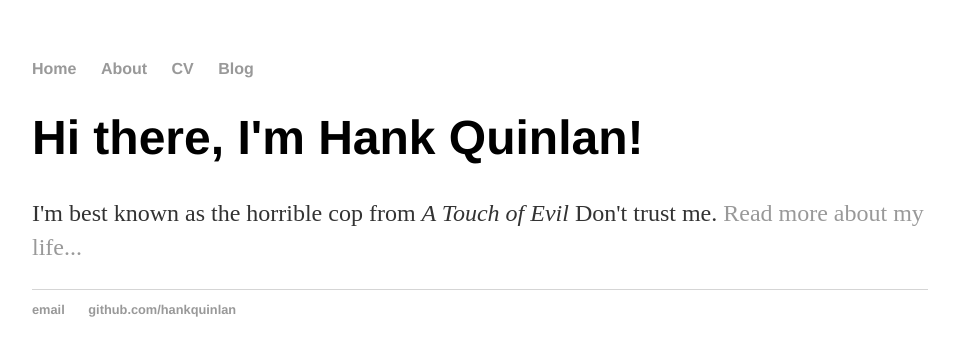
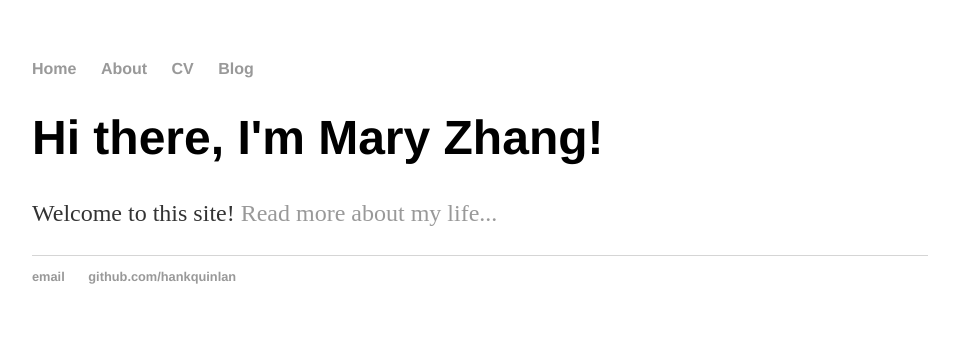
Before and after one commit to MarySZhang/MarySZhang.github.io, a Jekyll site: the page built from index.html, in a window 1280 px wide. Shown: the top 356 px of the page, without its empty margins (160-1119 px from the left). Built offline with Jekyll 4.4.1, drawn with Linux system fonts in a browser that asks for light colours.

Commit message:
Update index.html

```diff
--- a/index.html
+++ b/index.html
@@ -1,8 +1,8 @@
 ---
 layout: default
-title: Hank Quinlan, Horrible Cop
+title: Mary Zhang
 ---
 <div class="blurb">
-	<h1>Hi there, I'm Hank Quinlan!</h1>
-	<p>I'm best known as the horrible cop from <em>A Touch of Evil</em> Don't trust me. <a href="/about">Read more about my life...</a></p>
+	<h1>Hi there, I'm Mary Zhang!</h1>
+	<p>Welcome to this site! <a href="/about">Read more about my life...</a></p>
 </div><!-- /.blurb -->
```
